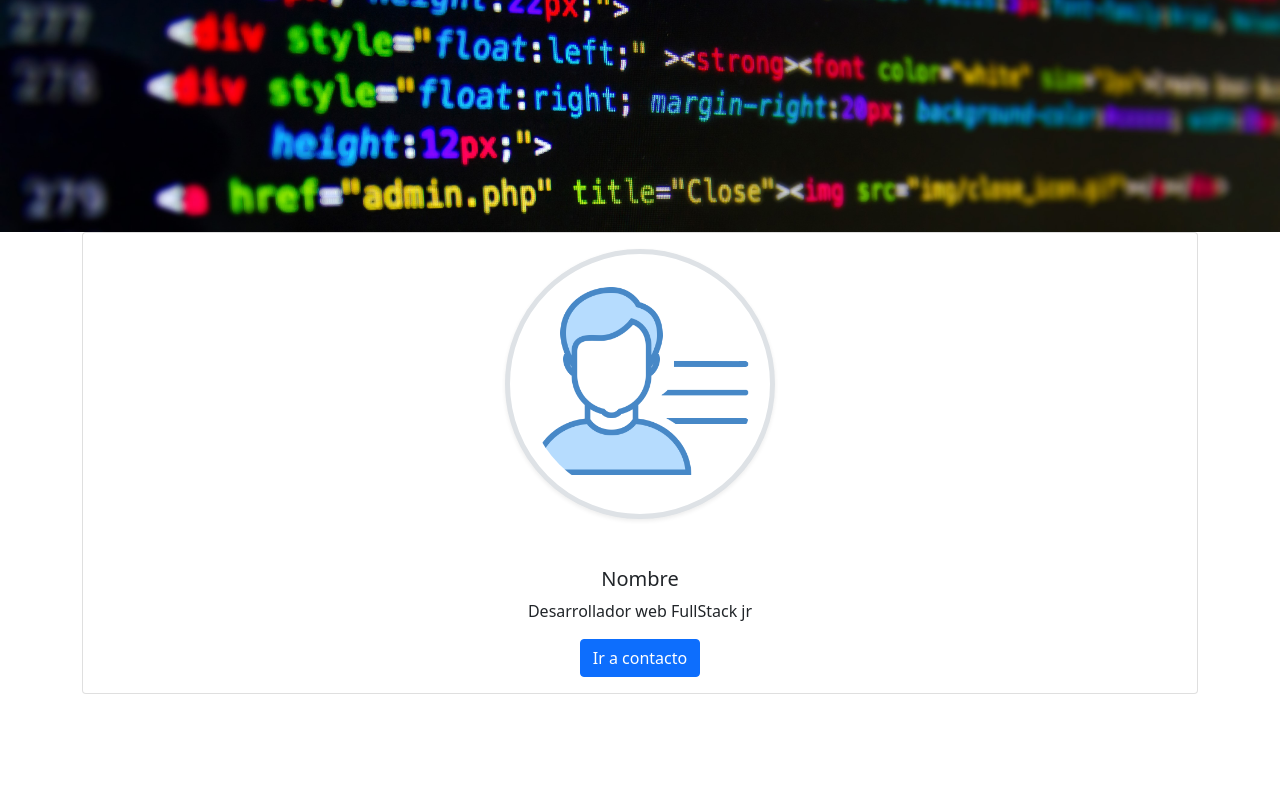
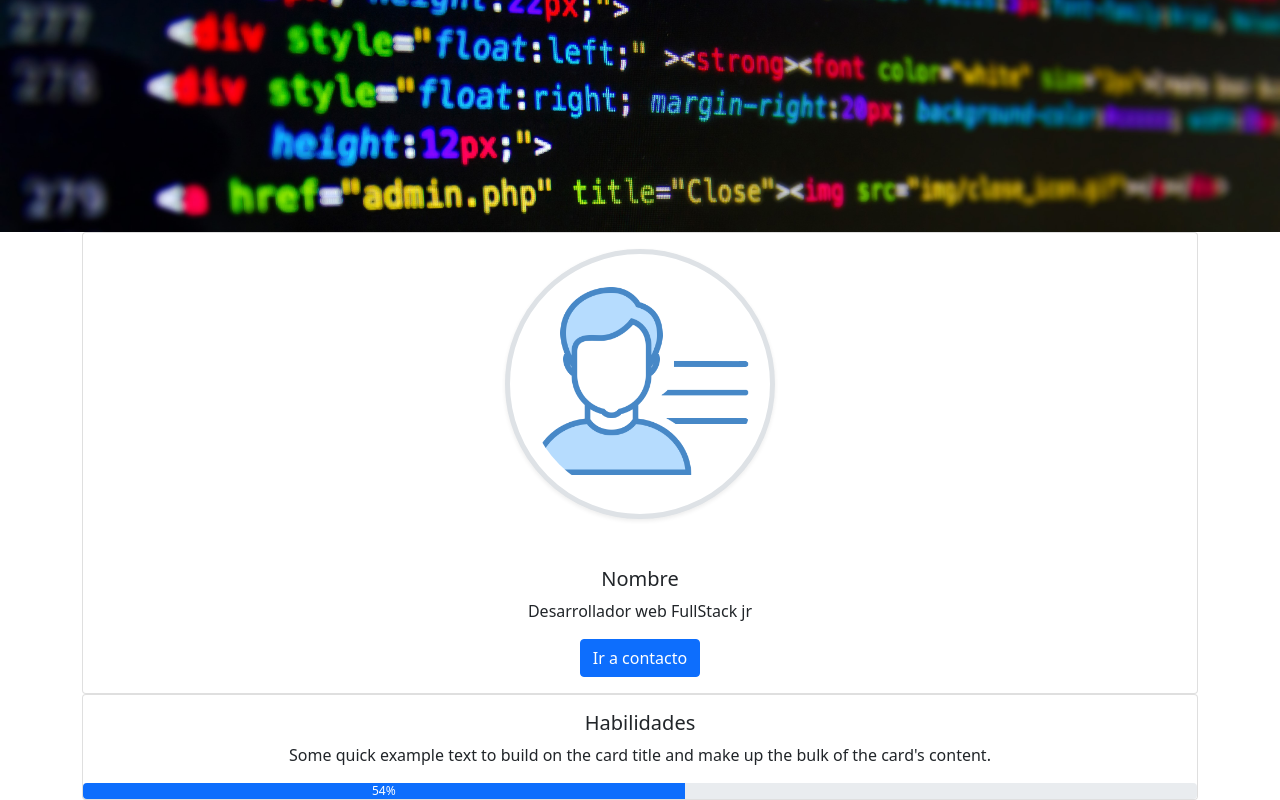
Before and after one commit to JoaquinVeraOrtega/Frontend-Angular, an Angular app: page / in a window 1280 px wide. Shown: the part 230-1030 px from the top of the page. Before the commit the page ends 924 px from the top, so only its background shows below. Built offline with nearby package versions, Linux system fonts and the light colour scheme.

Commit message:
creando componente skills

```diff
--- a/src/app/app.component.html
+++ b/src/app/app.component.html
@@ -1,3 +1,4 @@
 <app-barra-de-navegacion></app-barra-de-navegacion>
 <app-img-background></app-img-background>
 <app-persona></app-persona>
+<app-skills></app-skills>
--- a/src/app/app.module.ts
+++ b/src/app/app.module.ts
@@ -5,13 +5,15 @@ import { AppComponent } from './app.component';
 import { BarraDeNavegacionComponent } from './components/barra-de-navegacion/barra-de-navegacion.component';
 import { ImgBackgroundComponent } from './components/img-background/img-background.component';
 import { PersonaComponent } from './components/persona/persona.component';
+import { SkillsComponent } from './components/skills/skills.component';
 
 @NgModule({
   declarations: [
     AppComponent,
     BarraDeNavegacionComponent,
     ImgBackgroundComponent,
-    PersonaComponent
+    PersonaComponent,
+    SkillsComponent
   ],
   imports: [
     BrowserModule
--- /dev/null
+++ b/src/app/components/skills/skills.component.html
@@ -0,0 +1,19 @@
+<div>
+    <div class="container text-center">
+      <div class="row"></div>
+        <div class="col-12">
+          <div class="card">
+
+            <div class="card-body">
+              <h5 class="card-title">Habilidades</h5>
+              <p class="card-text">Some quick example text to build on the card title and make up the bulk of the card's content.</p>
+            </div>
+
+            <div class="progress">
+                <div class="progress-bar" role="progressbar" style="width: 54%;" aria-valuenow="54" aria-valuemin="0" aria-valuemax="100">54%</div>
+            </div>
+
+          </div>
+        </div>
+    </div>
+  </div>
--- /dev/null
+++ b/src/app/components/skills/skills.component.ts
@@ -0,0 +1,15 @@
+import { Component, OnInit } from '@angular/core';
+
+@Component({
+  selector: 'app-skills',
+  templateUrl: './skills.component.html',
+  styleUrls: ['./skills.component.css']
+})
+export class SkillsComponent implements OnInit {
+
+  constructor() { }
+
+  ngOnInit(): void {
+  }
+
+}
```
Also changed, not shown: src/app/components/skills/skills.component.css (added), 1 other file (tests, documents, lock files or other folders).
